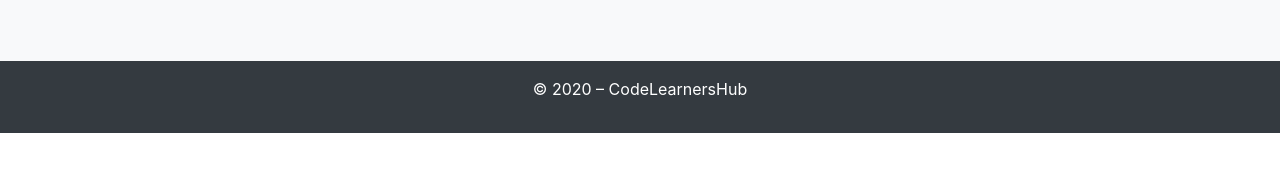
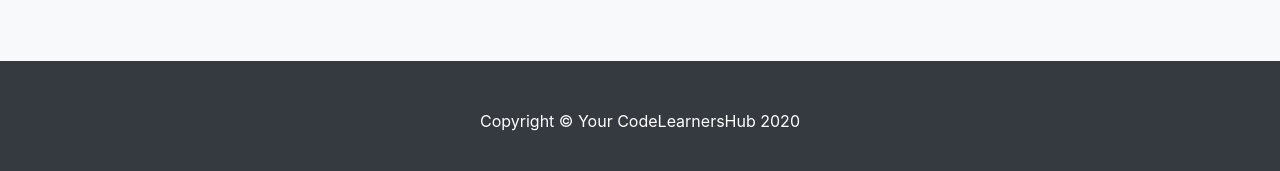
Before and after one commit to absyinka/frontend_bootstrap, a plain HTML site: page index.html in a window 1280 px wide. Shown: the part 1774-1945 px from the top of the page. Before the commit the page ends 1907 px from the top, so only its background shows below. Drawn offline with Linux system fonts and the light colour scheme.

Commit message:
Change index footer code

```diff
--- a/index.html
+++ b/index.html
@@ -255,14 +255,11 @@
 
 
   <!-- Footer -->
-  <footer class="bg-dark p-3">
-
+  <footer class="py-5 bg-dark">
     <div class="container">
-
-      <p class="text-center text-white">&copy; 2020 &ndash; CodeLearnersHub</p>
-
+      <p class="m-0 text-center text-white">Copyright &copy; Your CodeLearnersHub 2020</p>
     </div>
-
+    <!-- /.container -->
   </footer>
 
 
```
